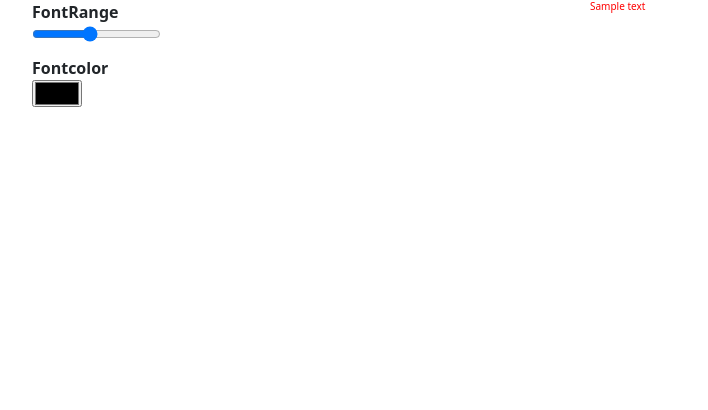
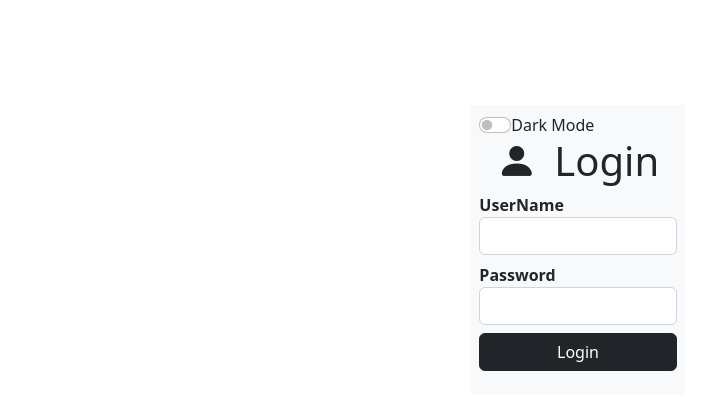
Before and after one commit to vajaganidhanesh/react-shopping, a React (Create React App) app: page / in a window 1280 px wide. Shown: the top 410 px of the page, without its empty margins (62-770 px from the left). Built offline with nearby package versions, Linux system fonts and the light colour scheme.

Commit message:
class binding and dark mode

```diff
--- a/package.json
+++ b/package.json
@@ -8,6 +8,7 @@
     "@testing-library/user-event": "^13.5.0",
     "axios": "^1.4.0",
     "bootstrap": "^5.2.3",
+    "bootstrap-icons": "^1.10.5",
     "jquery": "^3.6.4",
     "react": "^18.2.0",
     "react-dom": "^18.2.0",
--- /dev/null
+++ b/src/components/style-binding/classBinding.jsx
@@ -0,0 +1,63 @@
+import React from "react";
+
+function ClassBinding() {
+  const [theme, setTheme] = React.useState("bg-light text-dark p-2 col-2");
+  const [button, setButton] = React.useState("btn btn-dark w-100");
+  function changeTheme(e) {
+    if (e.target.checked === true) {
+      setTheme("bg-dark text-light col-2");
+      setButton("btn btn-light text-dark fw-bold w-100 ");
+    } else {
+      setTheme("bg-light text-dark col-2");
+      setButton("btn btn-dark text-light fw-bold w-100 ");
+    }
+  }
+
+  return (
+    <div className="container-fluid ">
+      <div
+        className="row d-flex justify-content-center align-items-center fw"
+        style={{ height: "500px" }}
+      >
+        <div className={theme}>
+          <form action="">
+            <div>
+              <span>
+                <div className="form-switch">
+                  <input
+                    type="checkbox"
+                    className="form-check-input"
+                    name=""
+                    id=""
+                    onChange={changeTheme}
+                  />
+                  Dark Mode
+                </div>
+              </span>
+            </div>
+            <h1 className="d-flex justify-content-evenly">
+              <span className="bi bi-person-fill"></span>Login
+            </h1>
+            <dl>
+              <dt>UserName</dt>
+              <dd>
+                <input type="text" className="form-control" name="" id="" />
+              </dd>
+              <dt>Password</dt>
+              <dd>
+                <input type="text" className="form-control" name="" id="" />
+              </dd>
+              <dd>
+                <button type="button" className={button}>
+                  Login
+                </button>
+              </dd>
+            </dl>
+          </form>
+        </div>
+      </div>
+    </div>
+  );
+}
+
+export default ClassBinding;
--- a/src/index.css
+++ b/src/index.css
@@ -1 +1,2 @@
 @import "../node_modules/bootstrap/dist/css/bootstrap.css";
+@import "../node_modules/bootstrap-icons/font/bootstrap-icons.css";
--- a/src/index.js
+++ b/src/index.js
@@ -3,13 +3,14 @@ import ReactDOM from "react-dom/client";
 import "./index.css";
 // import App from "./App";
 import reportWebVitals from "./reportWebVitals";
+import ClassBinding from "./components/style-binding/classBinding";
 // import Databinging from "./components/data-binding/data-binding";
-import InlineStyle from "./components/style-binding/InlineStyle";
+// import InlineStyle from "./components/style-binding/InlineStyle";
 
 const root = ReactDOM.createRoot(document.getElementById("root"));
 root.render(
   <React.StrictMode>
-    <InlineStyle />
+    <ClassBinding />
   </React.StrictMode>
 );
 
```
Also changed, not shown: 1 other file (tests, documents, lock files or other folders).
